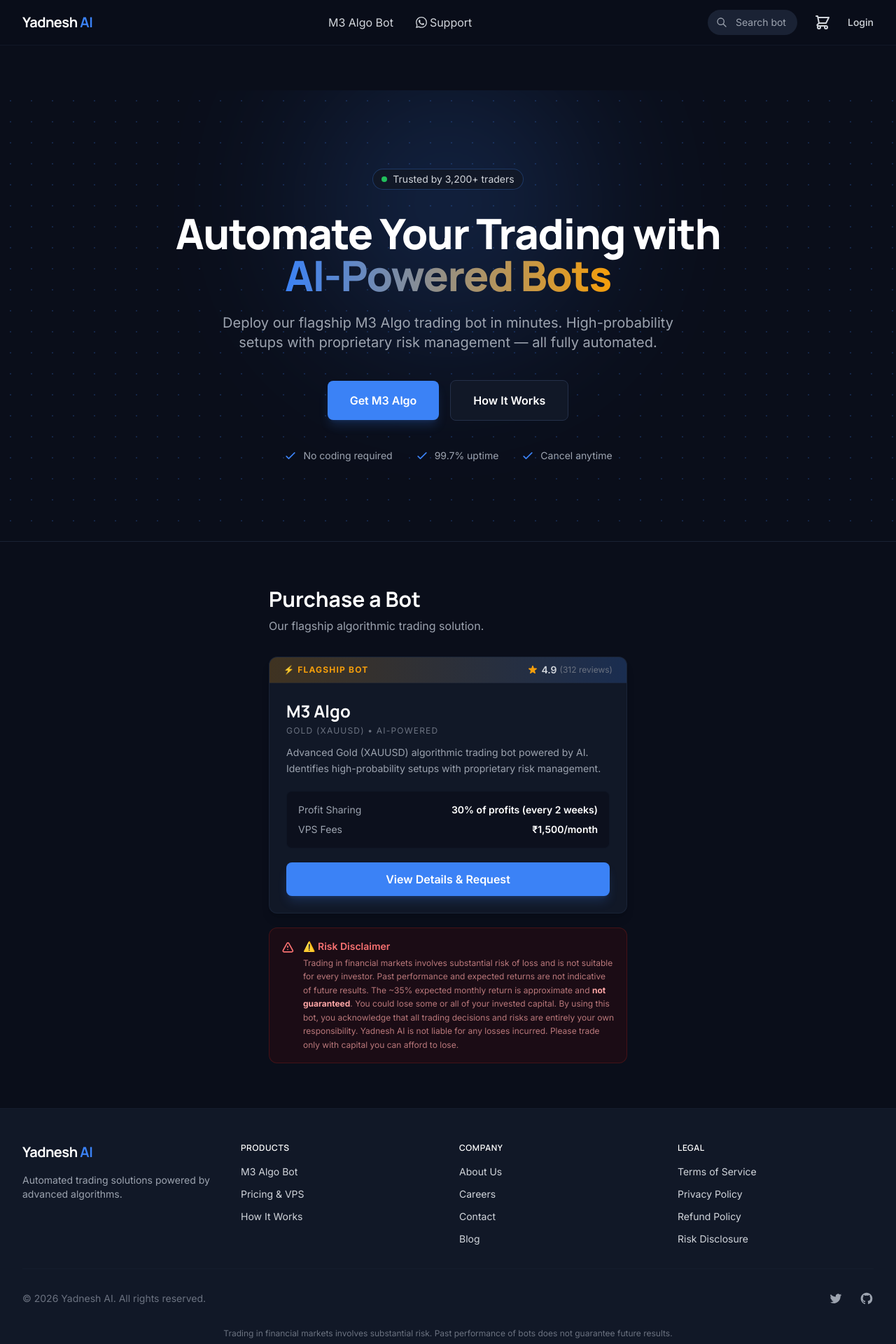
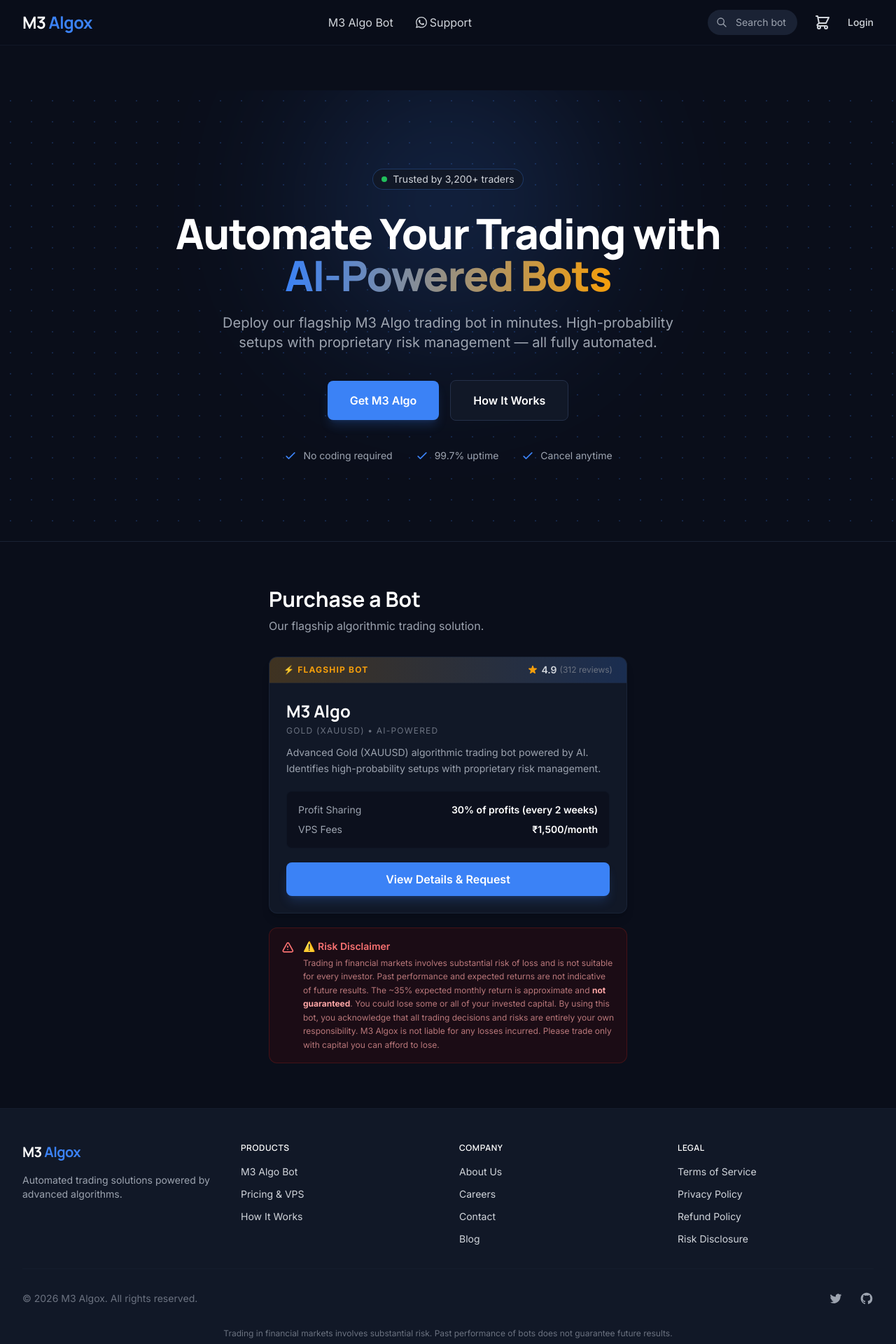
Before and after one commit to yadnesh25bai10353-hash/M3-Algox, a React (Vite) app: page / in a window 1280 px wide. Shown: the top 1920 px of the page at 70% size. Built offline with nearby package versions, Linux system fonts and the light colour scheme; no server answers.

Commit message:
Update branding from Yadnesh AI to M3 Algox across the platform

```diff
--- a/index.html
+++ b/index.html
@@ -3,7 +3,7 @@
   <head>
     <meta charset="UTF-8" />
     <meta name="viewport" content="width=device-width, initial-scale=1.0" />
-    <title>Yadnesh AI — Automated Trading Bots</title>
+    <title>M3 Algox — Automated Trading Bots</title>
     <link rel="preconnect" href="https://fonts.googleapis.com" />
     <link rel="preconnect" href="https://fonts.gstatic.com" crossorigin />
     <link href="https://fonts.googleapis.com/css2?family=Inter:wght@300;400;500;600;700;800&family=Manrope:wght@600;700;800&display=swap" rel="stylesheet" />
--- a/src/components/BotDetailModal.jsx
+++ b/src/components/BotDetailModal.jsx
@@ -101,13 +101,13 @@
 
                 <p>
                   🔴 <strong className="text-red-400">All risks are entirely yours.</strong> By using M3 Algo or any trading
-                  bot provided by Yadnesh AI, you acknowledge and accept that:
+                  bot provided by M3 Algox, you acknowledge and accept that:
                 </p>
 
                 <ul className="space-y-2 pl-4">
                   <li className="flex items-start gap-2">
                     <span className="text-red-400 mt-0.5">•</span>
-                    <span>You are trading at <strong className="text-white">your own risk and responsibility</strong>. Yadnesh AI is not responsible for any losses.</span>
+                    <span>You are trading at <strong className="text-white">your own risk and responsibility</strong>. M3 Algox is not responsible for any losses.</span>
                   </li>
                   <li className="flex items-start gap-2">
                     <span className="text-red-400 mt-0.5">•</span>
@@ -260,7 +260,7 @@
               <strong className="text-red-400">⚠️ Disclaimer:</strong> Trading involves substantial risk.
               Expected returns (~35%/month) are approximate and <strong className="text-red-300">not guaranteed</strong>.
               All trading is at your own risk and responsibility. You could lose some or all of your capital.
-              Yadnesh AI is not liable for any financial losses. Trade only with money you can afford to lose.
+              M3 Algox is not liable for any financial losses. Trade only with money you can afford to lose.
             </p>
           </div>
         </div>
--- a/src/components/Footer.jsx
+++ b/src/components/Footer.jsx
@@ -9,7 +9,7 @@
           {/* Column 1: Brand */}
           <div className="space-y-4">
             <Link to="/" className="font-heading font-bold text-xl tracking-tight text-white inline-block">
-              Yadnesh <span className="text-[#3b82f6]">AI</span>
+              M3 <span className="text-[#3b82f6]">Algox</span>
             </Link>
             <p className="text-gray-400">
               Automated trading solutions powered by advanced algorithms.
@@ -52,7 +52,7 @@
         {/* Bottom Bar */}
         <div className="pt-8 border-t border-[#1a2234]/50 flex flex-col md:flex-row justify-between items-center space-y-4 md:space-y-0">
           <p className="text-gray-500">
-            &copy; 2026 Yadnesh AI. All rights reserved.
+            &copy; 2026 M3 Algox. All rights reserved.
           </p>
 
           <div className="flex space-x-6">
--- a/src/components/Header.jsx
+++ b/src/components/Header.jsx
@@ -31,15 +31,15 @@
         <div className="flex justify-between items-center h-16">
           {/* Logo */}
           <div className="flex-shrink-0 flex items-center">
-            <Link to="/" className="font-heading font-bold text-xl tracking-tight text-white">
-              Yadnesh <span className="text-[#3b82f6]">AI</span>
+            <Link to="/" className="font-heading font-bold text-2xl tracking-tight text-white">
+              M3 <span className="text-[#3b82f6]">Algox</span>
             </Link>
           </div>
 
           {/* Desktop Navigation */}
           <nav className="hidden md:flex space-x-8">
             <Link to="/#bots" className="text-gray-300 hover:text-white transition-colors duration-200">M3 Algo Bot</Link>
-            <a href="https://wa.me/917721832978?text=Hi%2C%20I%20need%20support%20for%20Yadnesh%20AI%20bot." target="_blank" rel="noopener noreferrer" className="text-gray-300 hover:text-green-400 transition-colors duration-200 flex items-center gap-1">
+            <a href="https://wa.me/917721832978?text=Hi%2C%20I%20need%20support%20for%20M3%20Algox%20bot." target="_blank" rel="noopener noreferrer" className="text-gray-300 hover:text-green-400 transition-colors duration-200 flex items-center gap-1">
               <svg className="w-4 h-4" fill="currentColor" viewBox="0 0 24 24"><path d="M17.472 14.382c-.297-.149-1.758-.867-2.03-.967-.273-.099-.471-.148-.67.15-.197.297-.767.966-.94 1.164-.173.199-.347.223-.644.075-.297-.15-1.255-.463-2.39-1.475-.883-.788-1.48-1.761-1.653-2.059-.173-.297-.018-.458.13-.606.134-.133.298-.347.446-.52.149-.174.198-.298.298-.497.099-.198.05-.371-.025-.52-.075-.149-.669-1.612-.916-2.207-.242-.579-.487-.5-.669-.51-.173-.008-.371-.01-.57-.01-.198 0-.52.074-.792.372-.272.297-1.04 1.016-1.04 2.479 0 1.462 1.065 2.875 1.213 3.074.149.198 2.096 3.2 5.077 4.487.709.306 1.262.489 1.694.625.712.227 1.36.195 1.871.118.571-.085 1.758-.719 2.006-1.413.248-.694.248-1.289.173-1.413-.074-.124-.272-.198-.57-.347m-5.421 7.403h-.004a9.87 9.87 0 01-5.031-1.378l-.361-.214-3.741.982.998-3.648-.235-.374a9.86 9.86 0 01-1.51-5.26c.001-5.45 4.436-9.884 9.888-9.884 2.64 0 5.122 1.03 6.988 2.898a9.825 9.825 0 012.893 6.994c-.003 5.45-4.437 9.884-9.885 9.884m8.413-18.297A11.815 11.815 0 0012.05 0C5.495 0 .16 5.335.157 11.892c0 2.096.547 4.142 1.588 5.945L.057 24l6.305-1.654a11.882 11.882 0 005.683 1.448h.005c6.554 0 11.89-5.335 11.893-11.893a11.821 11.821 0 00-3.48-8.413z"/></svg>
               Support
             </a>
@@ -141,7 +141,7 @@
         <div className="md:hidden bg-[#111827] border-b border-[#1a2234]">
           <div className="px-2 pt-2 pb-3 space-y-1 sm:px-3">
             <Link to="/#bots" className="block px-3 py-2 rounded-md text-base font-medium text-gray-300 hover:text-white hover:bg-[#1a2234]" onClick={() => setIsMobileMenuOpen(false)}>M3 Algo Bot</Link>
-            <a href="https://wa.me/917721832978?text=Hi%2C%20I%20need%20support%20for%20Yadnesh%20AI%20bot." target="_blank" rel="noopener noreferrer" className="block px-3 py-2 rounded-md text-base font-medium text-gray-300 hover:text-green-400 hover:bg-[#1a2234]" onClick={() => setIsMobileMenuOpen(false)}>💬 WhatsApp Support</a>
+            <a href="https://wa.me/917721832978?text=Hi%2C%20I%20need%20support%20for%20M3%20Algox%20bot." target="_blank" rel="noopener noreferrer" className="block px-3 py-2 rounded-md text-base font-medium text-gray-300 hover:text-green-400 hover:bg-[#1a2234]" onClick={() => setIsMobileMenuOpen(false)}>💬 WhatsApp Support</a>
 
             <div className="mt-4 pt-4 border-t border-[#1a2234]">
               {user ? (
--- a/src/components/IntroAnimation.jsx
+++ b/src/components/IntroAnimation.jsx
@@ -8,7 +8,7 @@
   const animationRef = useRef(null);
   const particlesRef = useRef([]);
 
-  const text = "Yadnesh AI";
+  const text = "M3 Algox";
 
   const finishIntro = useCallback(() => {
     localStorage.setItem('yadnesh_intro_seen', 'true');
--- a/src/components/PurchaseBotSection.jsx
+++ b/src/components/PurchaseBotSection.jsx
@@ -127,7 +127,7 @@
                 Past performance and expected returns are not indicative of future results. The ~35% expected monthly return is approximate
                 and <strong className="text-red-300">not guaranteed</strong>. You could lose some or all of your invested capital.
                 By using this bot, you acknowledge that all trading decisions and risks are entirely your own responsibility.
-                Yadnesh AI is not liable for any losses incurred. Please trade only with capital you can afford to lose.
+                M3 Algox is not liable for any losses incurred. Please trade only with capital you can afford to lose.
               </p>
             </div>
           </div>
--- a/src/pages/Auth.jsx
+++ b/src/pages/Auth.jsx
@@ -105,10 +105,10 @@
       <div className="max-w-md w-full bg-navy-800 rounded-2xl border border-navy-600 shadow-2xl p-8">
         {/* Logo */}
         <div className="text-center mb-8">
-          <Link to="/" className="font-heading font-bold text-3xl text-white">
-            Yadnesh <span className="text-accent">AI</span>
+          <Link to="/" className="inline-block font-heading font-bold text-3xl tracking-tight text-white mb-2">
+            M3 <span className="text-accent">Algox</span>
           </Link>
-          <p className="text-gray-400 text-sm mt-2">Trading Bot Platform</p>
+          <p className="text-gray-400 text-sm">Welcome to the future of trading.</p>
         </div>
 
         {/* Tab Toggle */}
--- a/src/pages/Dashboard.jsx
+++ b/src/pages/Dashboard.jsx
@@ -251,7 +251,7 @@
       <main className="flex-1 flex flex-col h-screen overflow-hidden">
         {/* Mobile Header */}
         <header className="md:hidden bg-navy-800 border-b border-navy-700/50 p-4 flex items-center justify-between z-10 shadow-md">
-          <h1 className="text-xl font-heading font-bold text-white">Yadnesh AI</h1>
+          <h1 className="text-xl font-heading font-bold text-white">M3 Algox</h1>
           <button
             onClick={() => setSidebarOpen(!sidebarOpen)}
             className="text-gray-300 hover:text-white p-2"
```
